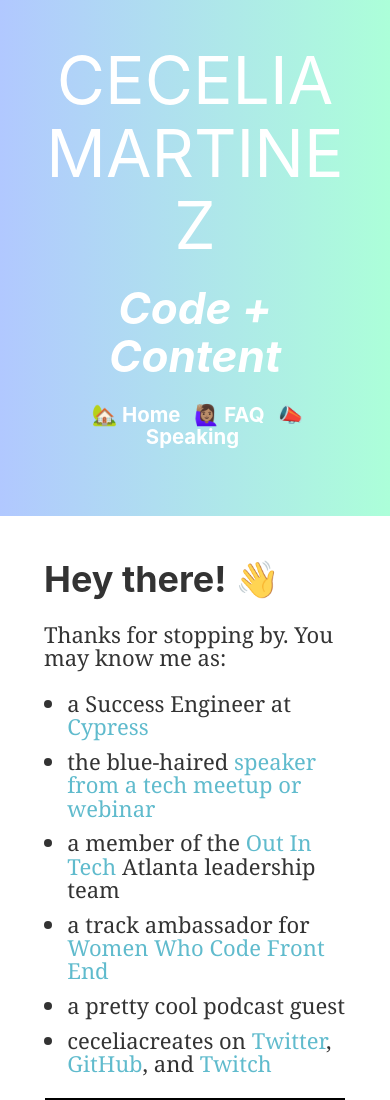
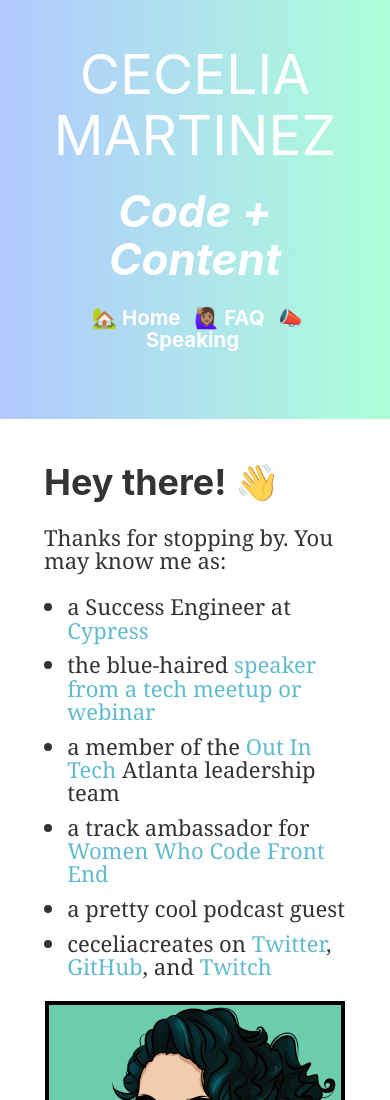
Before and after one commit to ceceliacreates/gatsby-ceceliacreates, a Gatsby site: page / in a window 390 px wide. Shown: the top 1100 px of the page. Built offline with nearby package versions, Linux system fonts and the light colour scheme; Gatsby itself is replaced by a stand-in of ours.

Commit message:
Fix site title css (#14)
* Bump websocket-extensions from 0.1.3 to 0.1.4

Bumps [websocket-extensions](https://github.com/faye/websocket-extensions-node) from 0.1.3 to 0.1.4.
- [Release notes](https://github.com/faye/websocket-extensions-node/releases)
- [Changelog](https://github.com/faye/websocket-extensions-node/blob/master/CHANGELOG.md)
- [Commits](https://github.com/faye/websocket-extensions-node/compare/0.1.3...0.1.4)

Signed-off-by: dependabot[bot] <support@github.com>

* updated main image and changed image component to be specific to avatar

* added border to images and bumped up font size

* adds header background, styling to text, adds emojis to menu links and overrides activeStyle

* updating speaking page and created additional components.

* fixes link to avatarimage

* changes header background

* updates cypress version and corrects project ID for recording to Dashboard

* adds media query to prevent line wrap on smaller devices

Co-authored-by: dependabot[bot] <49699333+dependabot[bot]@users.noreply.github.com>
Co-authored-by: Cecelia Martinez <40367173+ceceliacreates@users.noreply.github.com>

```diff
--- a/src/components/header.css
+++ b/src/components/header.css
@@ -28,3 +28,9 @@
   font-size: 2em;
   font-style: italic;
 }
+
+@media screen and (max-width: 400px) {
+  #site-title {
+    font-size: 2.5em;
+  }
+}
```
